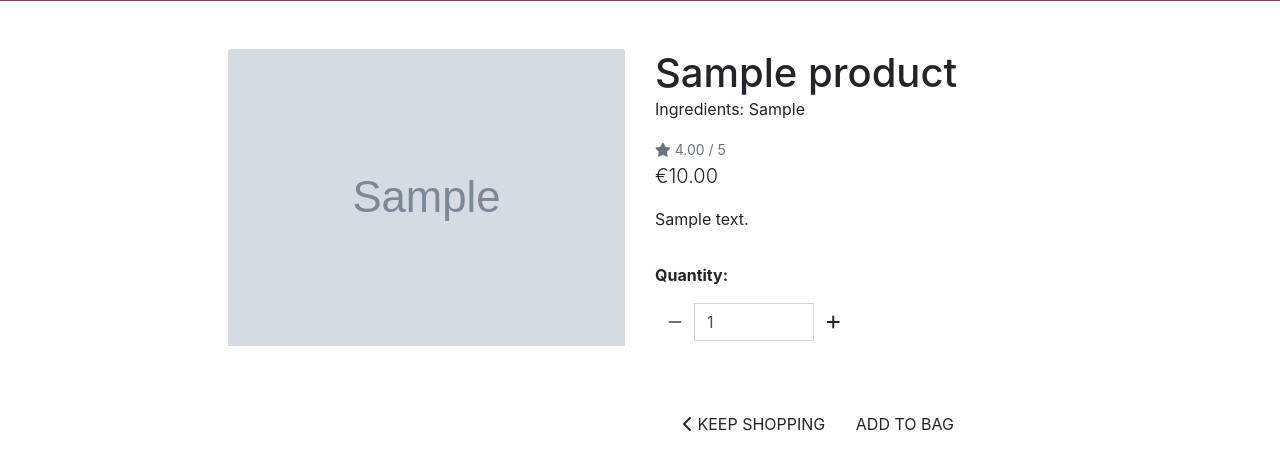
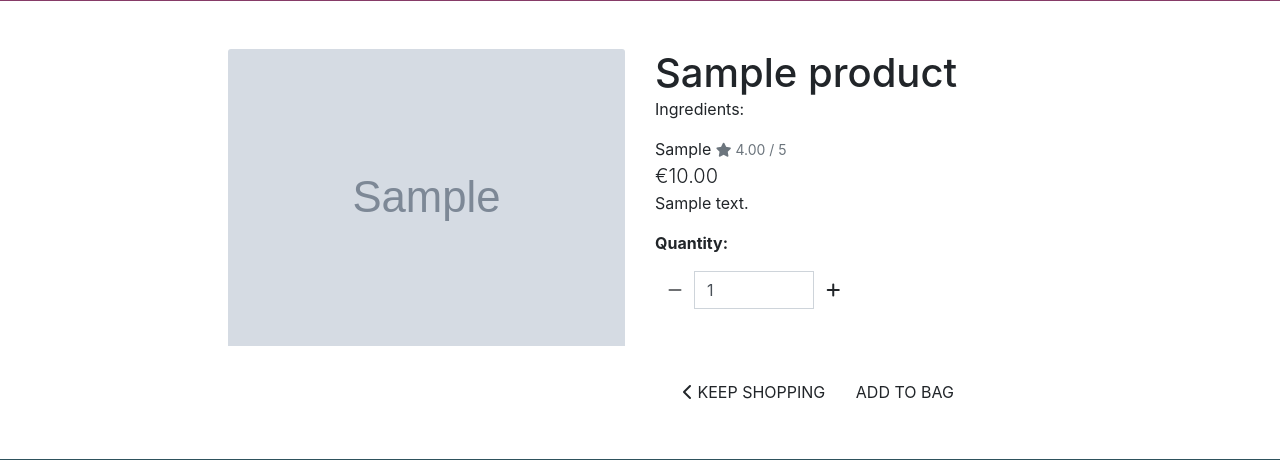
Before and after one commit to sean-meade/josie-annes-patisserie, a Django app: a page that uses templates/products/product_detail.html in a window 1280 px wide. Shown: the part 756-1216 px from the top of the page. Run offline with Django 4.2, Linux system fonts and the light colour scheme; tables that the repository leaves empty hold one stand-in row (values such as "Sample post"); grey boxes marked "Sample" are stand-in pictures; parts of the project's set-up code (start-up, migrations or seed data) failed here and were passed over; some libraries are stand-ins or nearby versions.

Commit message:
product detail change

```diff
--- a/templates/products/product_detail.html
+++ b/templates/products/product_detail.html
@@ -31,7 +31,8 @@
         <div class="col-12 col-md-6 col-lg-4">
             <div class="product-details-container mb-5 mt-md-5">
                 <h1 class="mb-0">{{ product.name }}</h1>
-                <p>Ingredients: {{ product.ingredients | safe }}</p>
+                <p>Ingredients: </p>
+                {{ product.ingredients | safe }}
                 {% if product.rating %}
                 <small class="text-muted"><i class="fas fa-star mr-1"></i>{{ product.rating }} / 5</small>
                 {% else %}
@@ -44,7 +45,7 @@
                 </small>
                 {% endif %}
                 <p class="lead mb-0 text-left">€{{ product.price }}</p>
-                <p class="mt-3">{{ product.description | safe }}</p>
+                {{ product.description | safe }}
                 <form class="form" action="{% url 'add_to_bag' product.id %}" method="POST">
                     {% csrf_token %}
                     <div class="form-row">
@@ -86,7 +87,8 @@
                         <input type="submit" class="btn btn-black rounded-0 text-uppercase mt-5" value="Add to Bag">
                     </div>
                     <input type="hidden" name="redirect_url" value="{{ request.path }}">
-            </form>
+                </form>
+            </div>
         </div>
     </div>
 </div>
```
